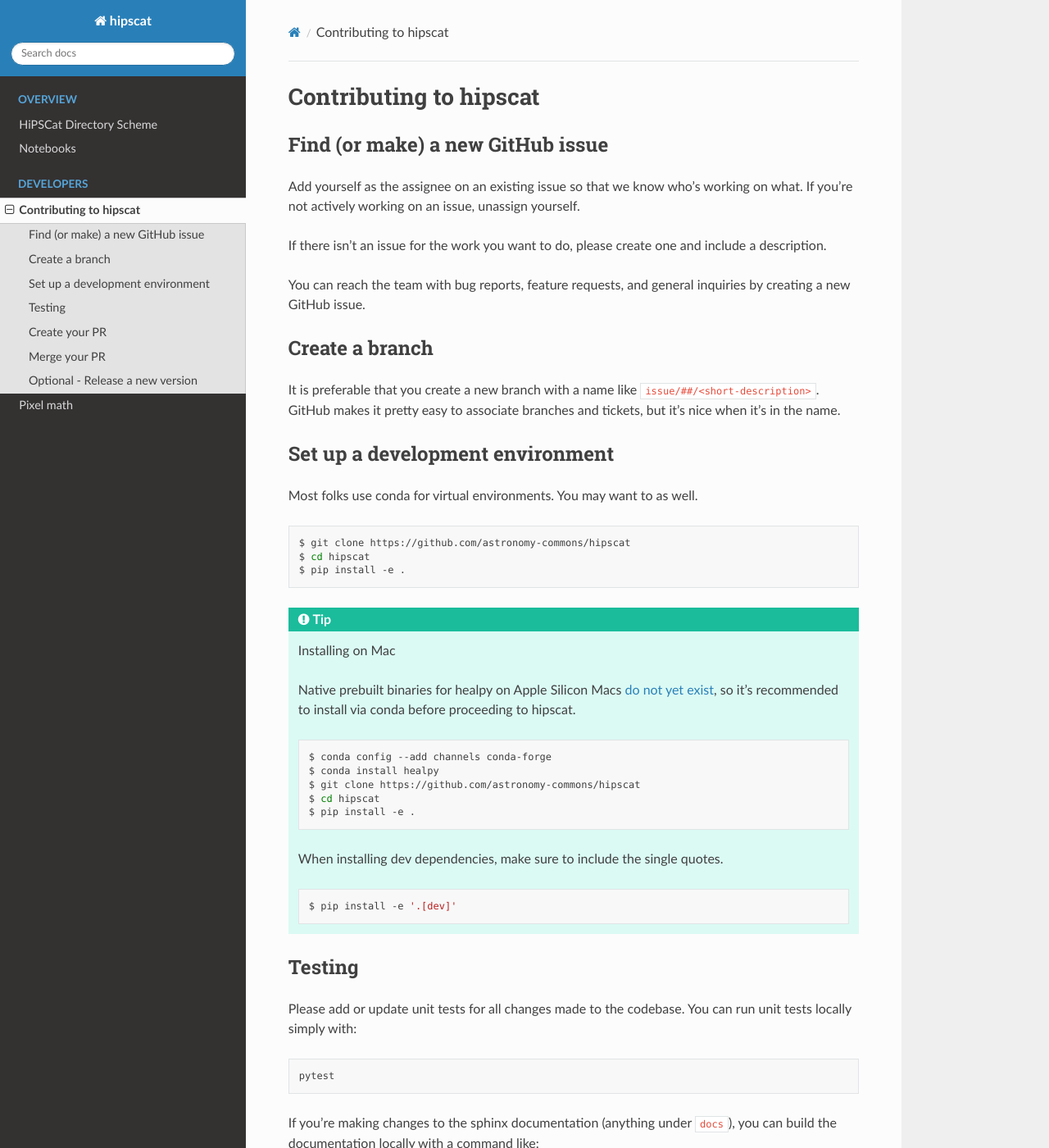
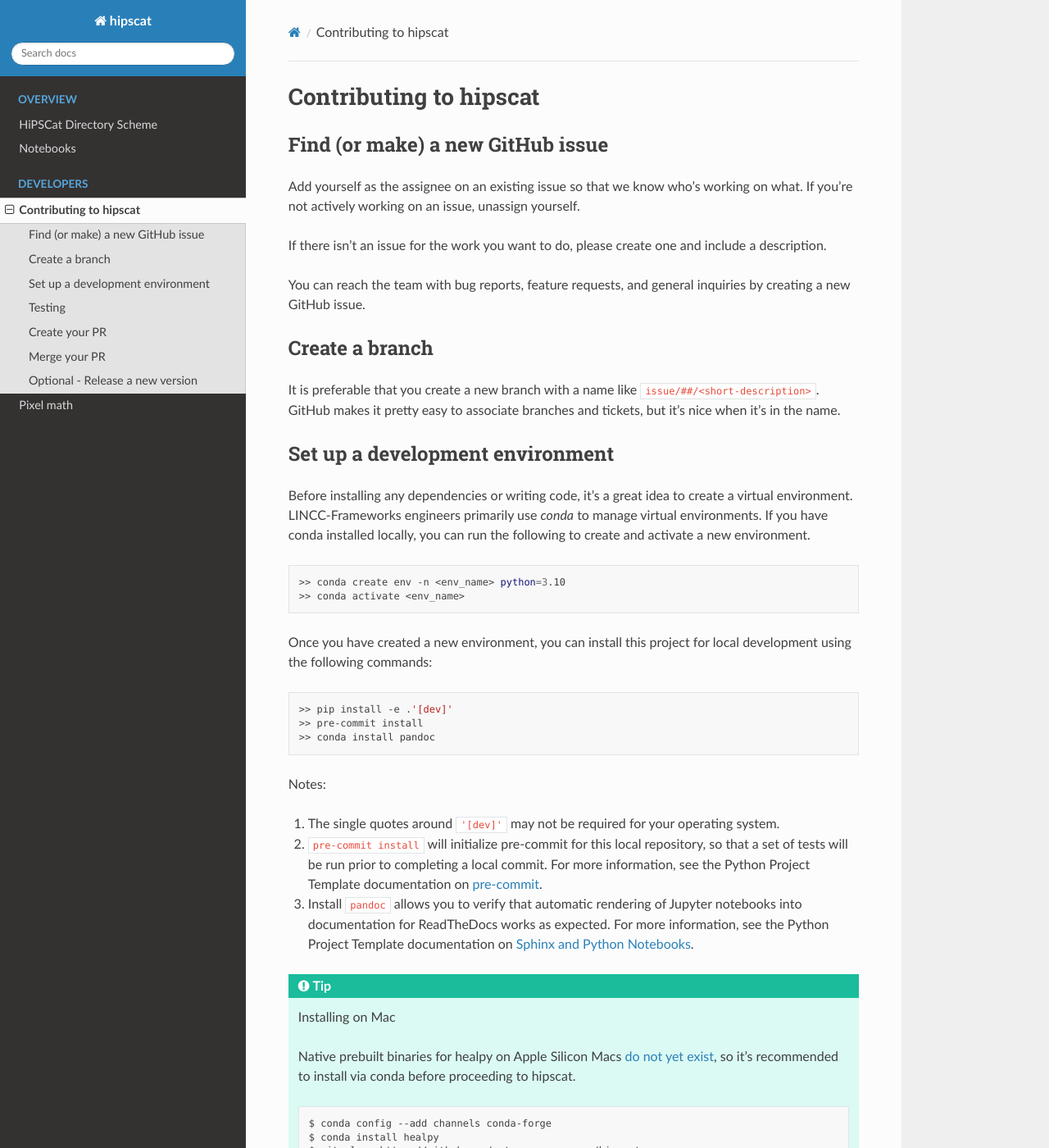
Before and after one commit to astronomy-commons/hipscat, a Sphinx documentation site: the page built from docs/guide/contributing.rst, in a window 1280 px wide and 1400 px high. Shown: the whole window at 82% size. Built offline with Sphinx 7.4.7 and the Read the Docs theme 2.0.0, drawn with Linux system fonts in a browser that asks for light colours; pages that are not in the unit, such as notebooks, are missing from menus; the version number could not be read and is left out.

Commit message:
Update to PPT v1.4.3

```diff
--- a/docs/guide/contributing.rst
+++ b/docs/guide/contributing.rst
@@ -23,13 +23,38 @@
 Set up a development environment
 -------------------------------------------------------------------------------
 
-Most folks use conda for virtual environments. You may want to as well.
+Before installing any dependencies or writing code, it's a great idea to create a
+virtual environment. LINCC-Frameworks engineers primarily use `conda` to manage virtual
+environments. If you have conda installed locally, you can run the following to
+create and activate a new environment.
 
 .. code-block:: bash
 
-    $ git clone https://github.com/astronomy-commons/hipscat
-    $ cd hipscat
-    $ pip install -e .
+   >> conda create env -n <env_name> python=3.10
+   >> conda activate <env_name>
+
+
+Once you have created a new environment, you can install this project for local
+development using the following commands:
+
+.. code-block:: bash
+
+   >> pip install -e .'[dev]'
+   >> pre-commit install
+   >> conda install pandoc
+
+
+Notes:
+
+1) The single quotes around ``'[dev]'`` may not be required for your operating system.
+2) ``pre-commit install`` will initialize pre-commit for this local repository, so
+   that a set of tests will be run prior to completing a local commit. For more
+   information, see the Python Project Template documentation on
+   `pre-commit <https://lincc-ppt.readthedocs.io/en/latest/practices/precommit.html>`_.
+3) Install ``pandoc`` allows you to verify that automatic rendering of Jupyter notebooks
+   into documentation for ReadTheDocs works as expected. For more information, see
+   the Python Project Template documentation on
+   `Sphinx and Python Notebooks <https://lincc-ppt.readthedocs.io/en/latest/practices/sphinx.html#python-notebooks>`_.
 
 .. tip::
     Installing on Mac
```
Also changed, not shown: pyproject.toml (+17 -20 lines), .copier-answers.yml, .pre-commit-config.yaml, 6 other files.
